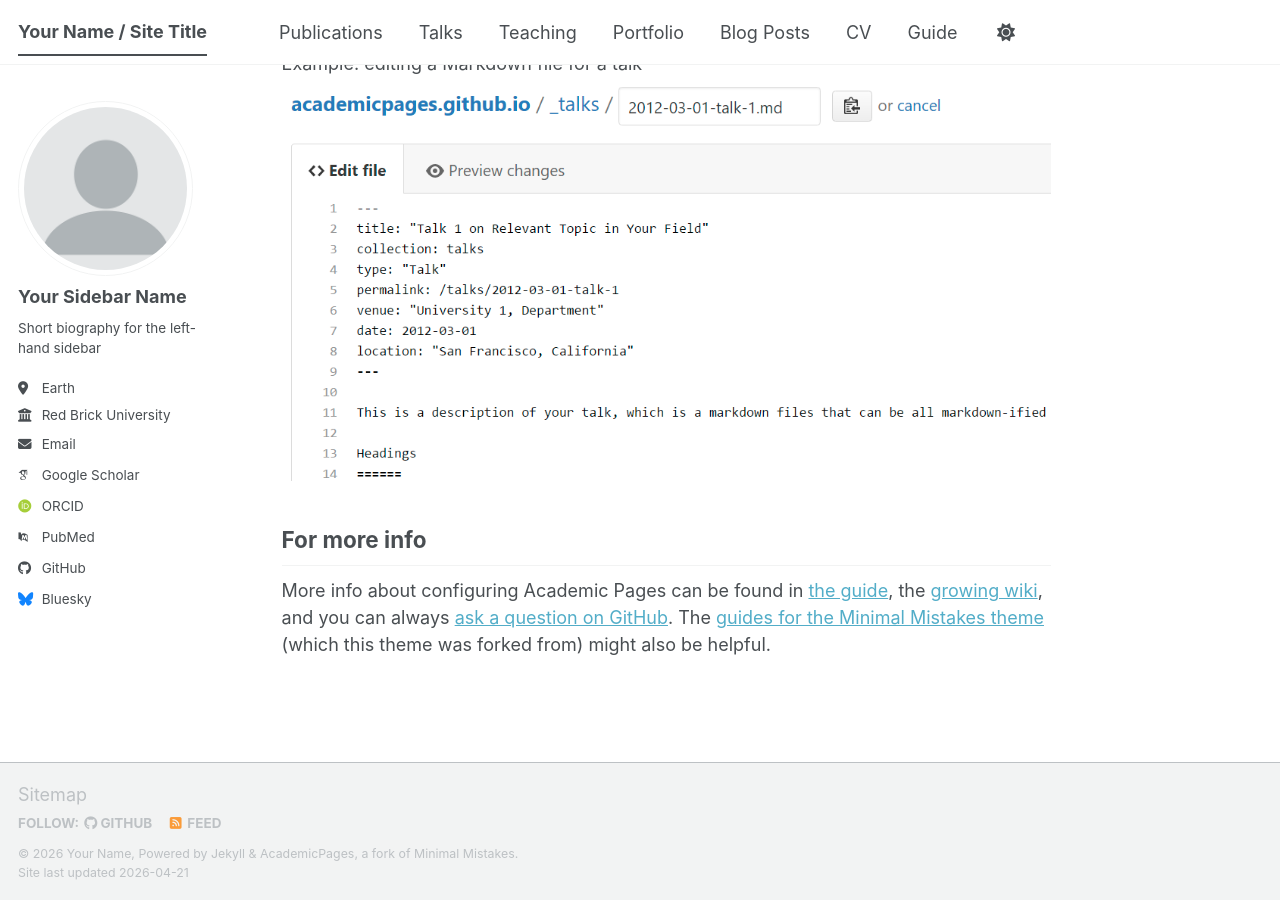
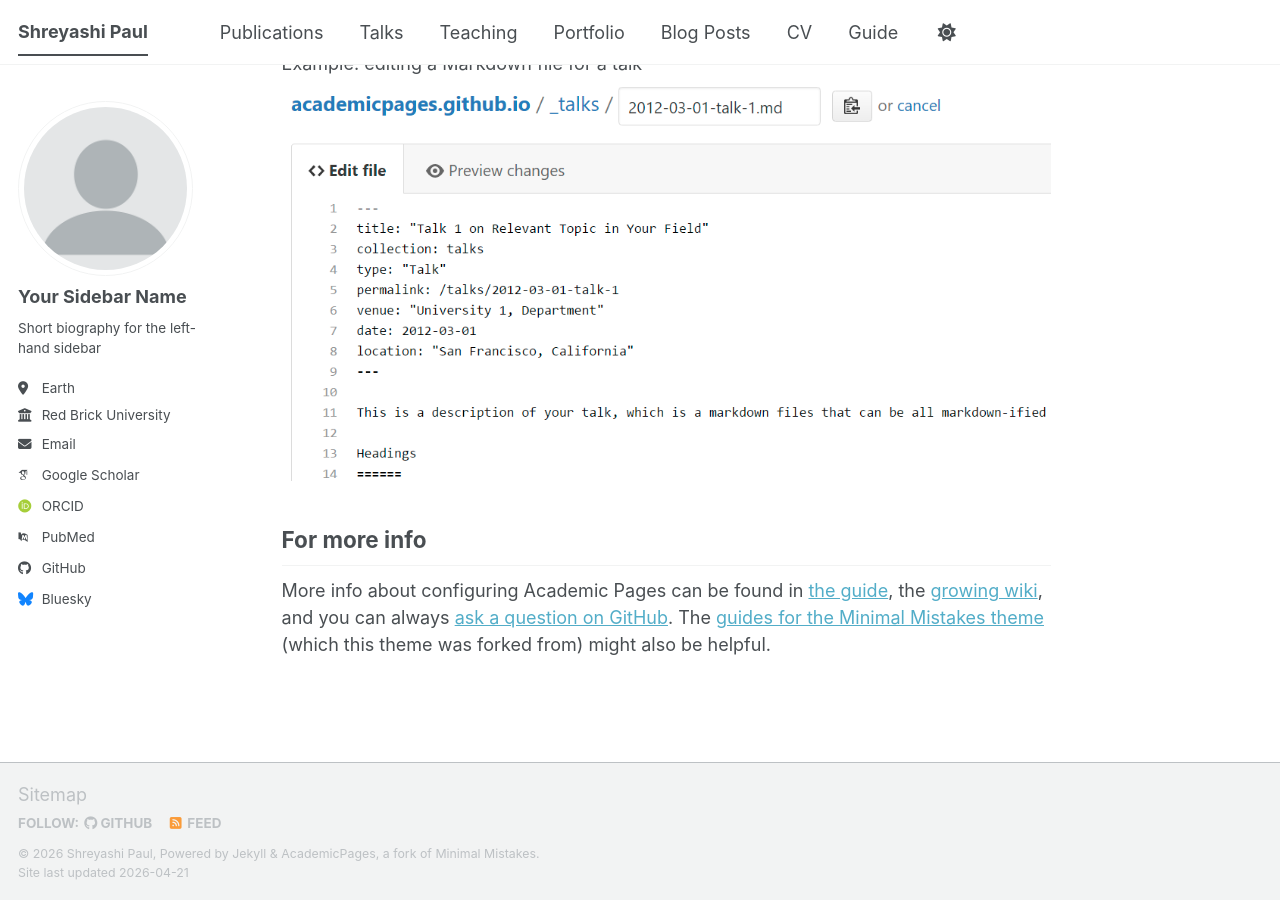
Before and after one commit to s-pl70/me, a Jekyll site: the page built from _pages/about.md, in a window 1280 px wide and 900 px high, scrolled down 2720 px. Built offline with Jekyll 4.4.1, drawn with Linux system fonts in a browser that asks for light colours; some web fonts are replaced; a script bundle is joined from its source files by our own code; library files that are not in the unit come from our copies.

Commit message:
Update _config.yml

```diff
--- a/_config.yml
+++ b/_config.yml
@@ -9,13 +9,13 @@
 # Basic Site Settings
 locale                   : "en-US"
 site_theme               : "default" # The available themes options are "default", "air", "sunrise", "mint", "dirt" and "contrast"
-title                    : "Your Name / Site Title"
+title                    : "Shreyashi Paul"
 title_separator          : "-"
-name                     : &name "Your Name"
-description              : &description "Your Name's academic portfolio"   # Update this with a general description of your site, this is the default if not overridden by a page
-url                      : https://academicpages.github.io # The base hostname & protocol for your site e.g. "https://[your GitHub username].github.io",
+name                     : &name "Shreyashi Paul"
+description              : &description "Student and Game Designer"   # Update this with a general description of your site, this is the default if not overridden by a page
+url                      : https://s-pl70.github.io # The base hostname & protocol for your site e.g. "https://[your GitHub username].github.io",
                                                            # or if you already have some other page hosted on Github then use "https://[your GitHub username].github.io/[Your Repo Name]"
-baseurl                  : "" # the subpath of your site, e.g. "/blog"
+baseurl                  : "/me" # the subpath of your site, e.g. "/blog"
 repository               : "academicpages/academicpages.github.io"
 
 # Site Author - The following control what appear as part of the author content on the side bar.
```
